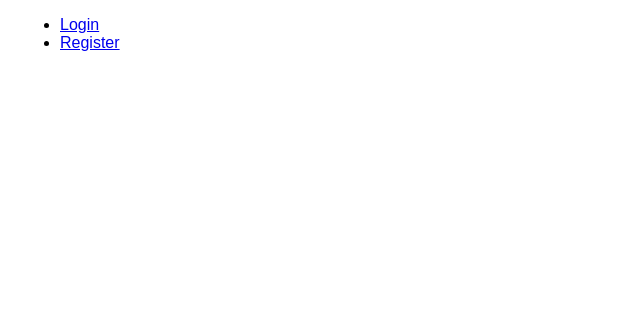
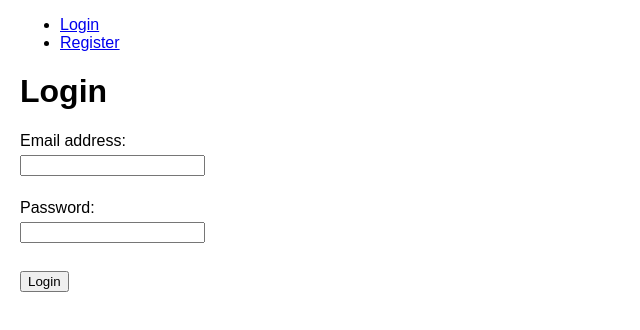
Before and after one commit to Studentfr/beside_me_heroku, a React (Create React App) app in the folder frontend/react-app/: page /auth in a window 1280 px wide. Shown: the top 330 px of the page, without its empty margins (0-640 px from the left). Built offline with nearby package versions, Linux system fonts and the light colour scheme.

Commit message:
We can save token but can't redirect to /dashboard page[need fixes]

```diff
--- a/frontend/react-app/src/App.js
+++ b/frontend/react-app/src/App.js
@@ -15,20 +15,20 @@ import Dashboard from "./components/user/Dashboard";
 const App = () => {
 
 
-    const [token, setToken] = useState('');
-
-    const userLogin = (tok) => {
-        setToken(tok);
-        console.log(tok)
-    }
+    // const [token, setToken] = useState('');
+    //
+    // const userLogin = (tok) => {
+    //     setToken(tok);
+    //     console.log(tok)
+    // }
 
   return (
     <div className='App'>
       <Router>
         <Navbar />
         <Switch>
-          <Route path='/login' component={Login} exact />
-          <Route path='/register' component={Register} exact />
+          <Route path='/auth/' component={Login} exact />
+          <Route path='/api/users/' component={Register} exact />
           {/*<Route path='/logout' component={Logout} exact />*/}
           <Route path='/dashboard' component={Dashboard} exact />
         </Switch>
--- a/frontend/react-app/src/components/user/Dashboard.js
+++ b/frontend/react-app/src/components/user/Dashboard.js
@@ -1,14 +1,14 @@
 import React, { useState, useEffect, Fragment } from 'react';
 
 const Dashboard = () => {
-  const [userEmail, setUserEmail] = useState('');
+  const [username, setUsername] = useState('');
   const [loading, setLoading] = useState(true);
 
   useEffect(() => {
     if (localStorage.getItem('token') === null) {
       window.location.replace('/auth/');
     } else {
-      fetch('http://127.0.0.1:8000/api/user-list/', {
+      fetch('/api/user-list/', {
         method: 'GET',
         headers: {
           'Content-Type': 'application/json',
@@ -17,7 +17,7 @@ const Dashboard = () => {
       })
         .then(res => res.json())
         .then(data => {
-          setUserEmail(data.email);
+          setUsername(data.username);
           setLoading(false);
         });
     }
@@ -28,7 +28,7 @@ const Dashboard = () => {
       {loading === false && (
         <Fragment>
           <h1>Dashboard</h1>
-          <h2>Hello {userEmail}!</h2>
+          <h2>Hello {username}!</h2>
         </Fragment>
       )}
     </div>
--- a/frontend/react-app/src/components/user/Navbar.js
+++ b/frontend/react-app/src/components/user/Navbar.js
@@ -28,10 +28,10 @@ const Navbar = () => {
           <Fragment>
             {' '}
             <li>
-              <Link to='/login'>Login</Link>
+              <Link to='/auth/'>Login</Link>
             </li>
             <li>
-              <Link to='/register'>Register</Link>
+              <Link to='/api/users/'>Register</Link>
             </li>
           </Fragment>
         )}
--- a/frontend/react-app/src/components/user/login.js
+++ b/frontend/react-app/src/components/user/login.js
@@ -1,63 +1,78 @@
-import React, {Component} from "react";
+import React, { useState, useEffect } from 'react';
 
-import {render} from "@testing-library/react";
-import {DomUtil as Cookies} from "leaflet/dist/leaflet-src.esm";
+const Login = () => {
+  const [username, setUsername] = useState('');
+  const [password, setPassword] = useState('');
+  const [errors, setErrors] = useState(false);
+  const [loading, setLoading] = useState(true);
 
-class Login extends Component
-{
-    state = {
-    credentials: {username: '', password: ''}
+  useEffect(() => {
+    if (localStorage.getItem('token') !== null) {
+      window.location.replace('http://localhost:3000/dashboard');
+    } else {
+      setLoading(false);
     }
-  login = event => {
+  }, []);
+
+  const onSubmit = e => {
+    e.preventDefault();
+
+    const user = {
+      username: username,
+      password: password
+    };
+
     fetch('/auth/', {
       method: 'POST',
       headers: {
-          'X-CSRFToken': Cookies.get('csrftoken'),
-          'Content-Type': 'application/json'},
-      body: JSON.stringify(this.state.credentials)
+        'Content-Type': 'application/json'
+      },
+      body: JSON.stringify(user)
     })
-    .then( data => data.json())
-    .then(
-      data => {
-        this.props.userLogin(data.token);
+      .then(res => res.json())
+      .then(data => {
+        if (data.key) {
+          localStorage.clear();
+          localStorage.setItem('token', data.key);
+          window.location.replace('http://localhost:3000/dashboard');
+        } else {
+          setUsername('');
+          setPassword('');
+          localStorage.clear();
+          setErrors(true);
         }
-    )
-    .catch( error => console.error(error))
-  }
+      });
+  };
 
-
-  inputChanged = event => {
-    const cred = this.state.credentials;
-    cred[event.target.name] = event.target.value;
-    this.setState({credentials: cred});
-  }
-
-    render()
-    {
   return (
     <div>
-        <h1>Login user </h1>
-     <label>
-          Username:
-          <input type="text" name="username"
-           value={this.state.credentials.username}
-           onChange={this.inputChanged}/>
-        </label>
-        <br/>
-        <label>
-          Password:
-          <input type="password" name="password"
-           value={this.state.credentials.password}
-           onChange={this.inputChanged} />
-        </label>
-        <br/>
-        <button onClick={this.login}>Login</button>
-
-
+      {loading === false && <h1>Login</h1>}
+      {errors === true && <h2>Cannot log in with provided credentials</h2>}
+      {loading === false && (
+        <form onSubmit={onSubmit}>
+          <label htmlFor='username'>Email address:</label> <br />
+          <input
+            name='username'
+            type='username'
+            value={username}
+            required
+            onChange={e => setUsername(e.target.value)}
+          />{' '}
+          <br />
+          <label htmlFor='password'>Password:</label> <br />
+          <input
+            name='password'
+            type='password'
+            value={password}
+            required
+            onChange={e => setPassword(e.target.value)}
+          />{' '}
+          <br />
+          <input type='submit' value='Login' />
+        </form>
+      )}
     </div>
-
   );
-    }
-}
+};
 
 export default Login;
```
Also changed, not shown: 2 other files (tests, documents, lock files or other folders). Lines whose indentation alone changed are shown as unchanged.
